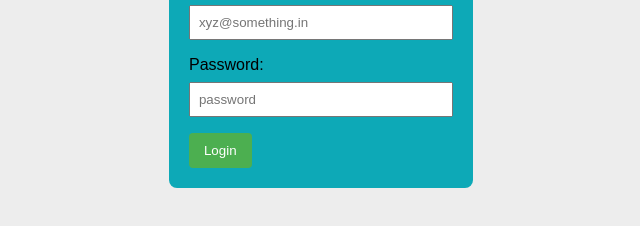
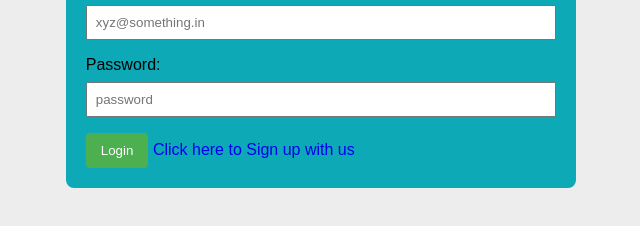
Before and after one commit to Adhvyth-T/labwebhosting, a plain HTML site: page login.html in a window 1280 px wide. Shown: the part 360-586 px from the top of the page, without its empty margins (319-959 px from the left). Drawn offline with Linux system fonts and the light colour scheme.

Commit message:
Update login.html

```diff
--- a/login.html
+++ b/login.html
@@ -42,7 +42,12 @@
             border-radius: 4px;
             cursor: pointer;
         }
-
+a{
+            text-decoration: none;
+        }
+        a:hover{
+            color:red;
+        }
 
     </style>
 </head>
@@ -57,6 +62,7 @@
         <input type="password" id="password" name="password" placeholder="password" required>
 
         <button id="loginButton">Login</button>
+         <a href="signup.html">Click here to Sign up with us</a>
     </form>
 
 </body>
```
